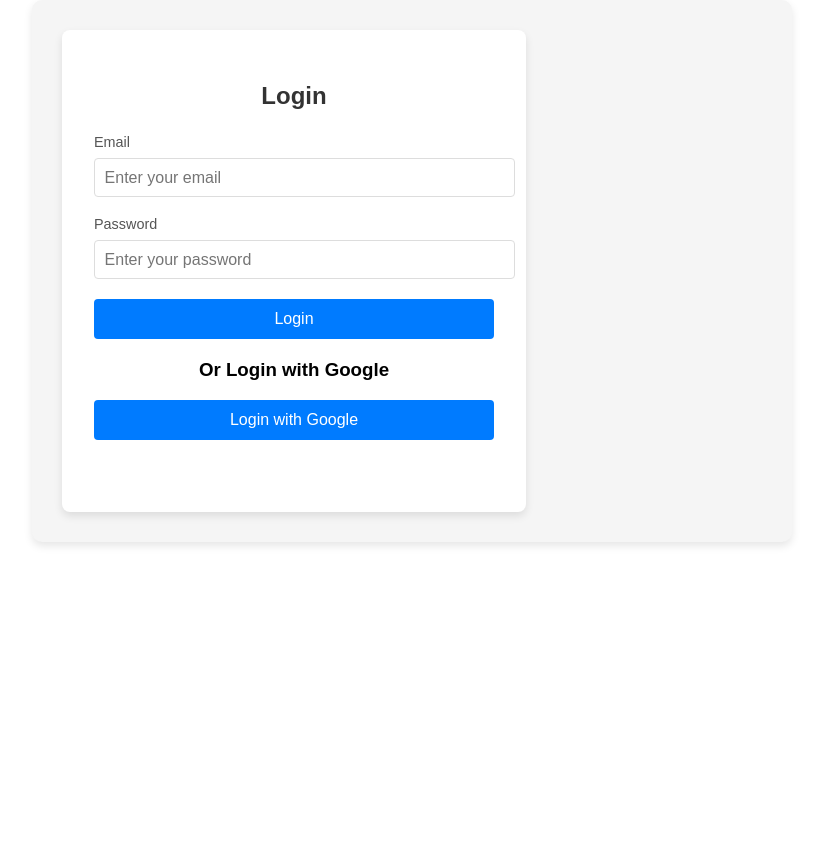
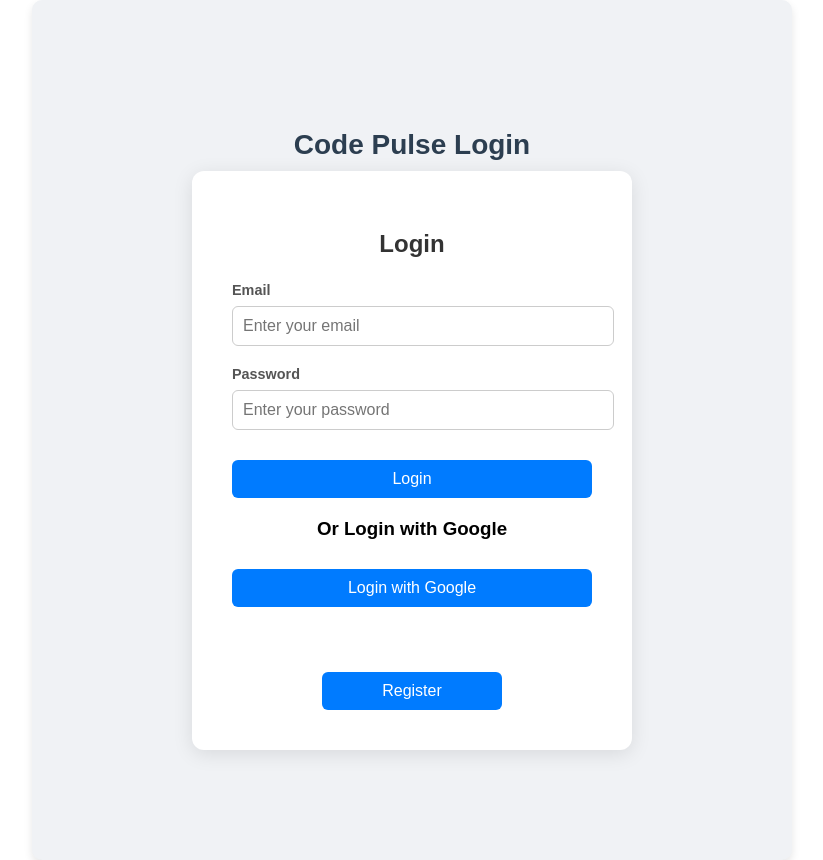
Before and after one commit to TharushaPramod/CodePulse, a React (Create React App) app in the folder frontend/: page /login in a window 1280 px wide. Shown: the whole page, without its empty margins (228-1051 px from the left). Before the commit the page ends 800 px from the top, so only its background shows below. Built offline with nearby package versions, Linux system fonts and the light colour scheme.

Commit message:
make some navigations

```diff
--- a/frontend/src/components/Navbar.css
+++ b/frontend/src/components/Navbar.css
@@ -10,6 +10,11 @@
   color: white;
   font-family: 'Segoe UI', Tahoma, Geneva, Verdana, sans-serif;
   position: relative;
+}
+
+.nav_top {
+  display: flex;
+  flex-direction: column;
 }
 
 .codepulse {
@@ -40,7 +45,6 @@
   color: white;
 }
 
-
 .home_nav.active {
   background-color: #2563eb;
   color: white;
@@ -49,3 +53,7 @@
 .home_nav.active .home_icon {
   color: white;
 }
+
+.logout_nav {
+  font-size: 0.5em; /* Smaller font size for logout button */
+}
--- a/frontend/src/components/Sidenavbar.js
+++ b/frontend/src/components/Sidenavbar.js
@@ -5,12 +5,13 @@ import AccountCircleIcon from '@mui/icons-material/AccountCircle';
 import AddCircleOutlineIcon from '@mui/icons-material/AddCircleOutline';
 import SchoolIcon from '@mui/icons-material/School';
 import NotificationsIcon from '@mui/icons-material/Notifications';
+import LogoutIcon from '@mui/icons-material/Logout';
 import './Navbar.css';
 
 export default function Sidenavbar() {
   return (
     <div className="side_nav_bar">
-      <div>
+      <div className="nav_top">
         <h1 className="codepulse">CODEPULSE</h1>
         <NavLink
           to="/view"
@@ -48,6 +49,13 @@ export default function Sidenavbar() {
           <h1>Notification</h1>
         </NavLink>
       </div>
+      <NavLink
+        to="/login"
+        className={({ isActive }) => `home_nav logout_nav ${isActive ? 'active' : ''}`}
+      >
+        <LogoutIcon className="home_icon" />
+        <h1>Logout</h1>
+      </NavLink>
     </div>
   );
 }
--- /dev/null
+++ b/frontend/src/pages/Login.css
@@ -0,0 +1,87 @@
+.app-container {
+  display: flex;
+  flex-direction: column;
+  justify-content: center;
+  align-items: center;
+  height: 100vh;
+  background-color: #f0f2f5;
+  font-family: Arial, sans-serif;
+}
+.form-title {
+  text-align: center;
+  font-size: 28px;
+  font-weight: bold;
+  margin-bottom: 10px;
+  color: #2c3e50;
+}
+
+.form-container {
+  background-color: #fff;
+  padding: 40px;
+  border-radius: 12px;
+  box-shadow: 0 4px 20px rgba(0, 0, 0, 0.1);
+  width: 360px;
+}
+
+.form-container h2 {
+  text-align: center;
+  margin-bottom: 24px;
+  color: #333;
+}
+
+.form-group {
+  margin-bottom: 20px;
+}
+
+.form-group label {
+  display: block;
+  margin-bottom: 8px;
+  font-weight: 600;
+  color: #555;
+}
+
+.form-group input {
+  width: 100%;
+  padding: 10px;
+  border-radius: 6px;
+  border: 1px solid #ccc;
+  transition: border-color 0.3s;
+}
+
+.form-group input:focus {
+  border-color: #007bff;
+  outline: none;
+}
+
+button {
+  width: 100%;
+  padding: 10px;
+  background-color: #007bff;
+  border: none;
+  color: white;
+  font-size: 16px;
+  border-radius: 6px;
+  cursor: pointer;
+  margin-top: 10px;
+  transition: background-color 0.3s;
+}
+
+button:hover {
+  background-color: #0056b3;
+}
+
+.success-message {
+  color: green;
+  margin-top: 20px;
+  text-align: center;
+}
+
+.error-message {
+  color: red;
+  margin-top: 20px;
+  text-align: center;
+}
+.Register-button{
+    margin-top: 25px;
+    width: 50%;
+}
--- a/frontend/src/pages/Login.js
+++ b/frontend/src/pages/Login.js
@@ -2,6 +2,7 @@ import React, { useState } from 'react';
 import axios from 'axios';
 import { useNavigate } from 'react-router-dom';
 import { GoogleLogin } from '@react-oauth/google';
+import './Login.css';
 
 function Login() {
   const [formData, setFormData] = useState({
@@ -74,9 +75,15 @@ function Login() {
     setMessage('Error: Google Login failed');
   };
 
+  const handleGoHome = () => {
+  navigate('/');
+};
+
   return (
     <div className="app-container">
+        <h1 className="form-title">Code Pulse Login</h1>
       <div className="form-container">
+
         <h2>Login</h2>
         <div className="form-group">
           <label htmlFor="email">Email</label>
@@ -111,6 +118,9 @@ function Login() {
             onError={handleGoogleError}
             useOneTap
           />
+
+          <button onClick={handleGoHome} className="Register-button">Register</button>
+
         </div>
         {message && (
           <p className={message.includes('Error') ? 'error-message' : 'success-message'}>
--- a/frontend/src/pages/Register.js
+++ b/frontend/src/pages/Register.js
@@ -63,7 +63,9 @@ function Register() {
       }
     }
   };
-
+  const handleGoHome = () => {
+  navigate('/login');
+};
   return (
     <div className="app-container">
       <div className="form-container">
@@ -107,6 +109,7 @@ function Register() {
           </div>
           <button type="submit">Register</button>
         </form>
+         <button onClick={handleGoHome} className="Register-button">Login</button>
         {message && (
           <p className={message.includes('Error') ? 'error-message' : 'success-message'}>
             {message}
```
Lines whose indentation alone changed are shown as unchanged.
